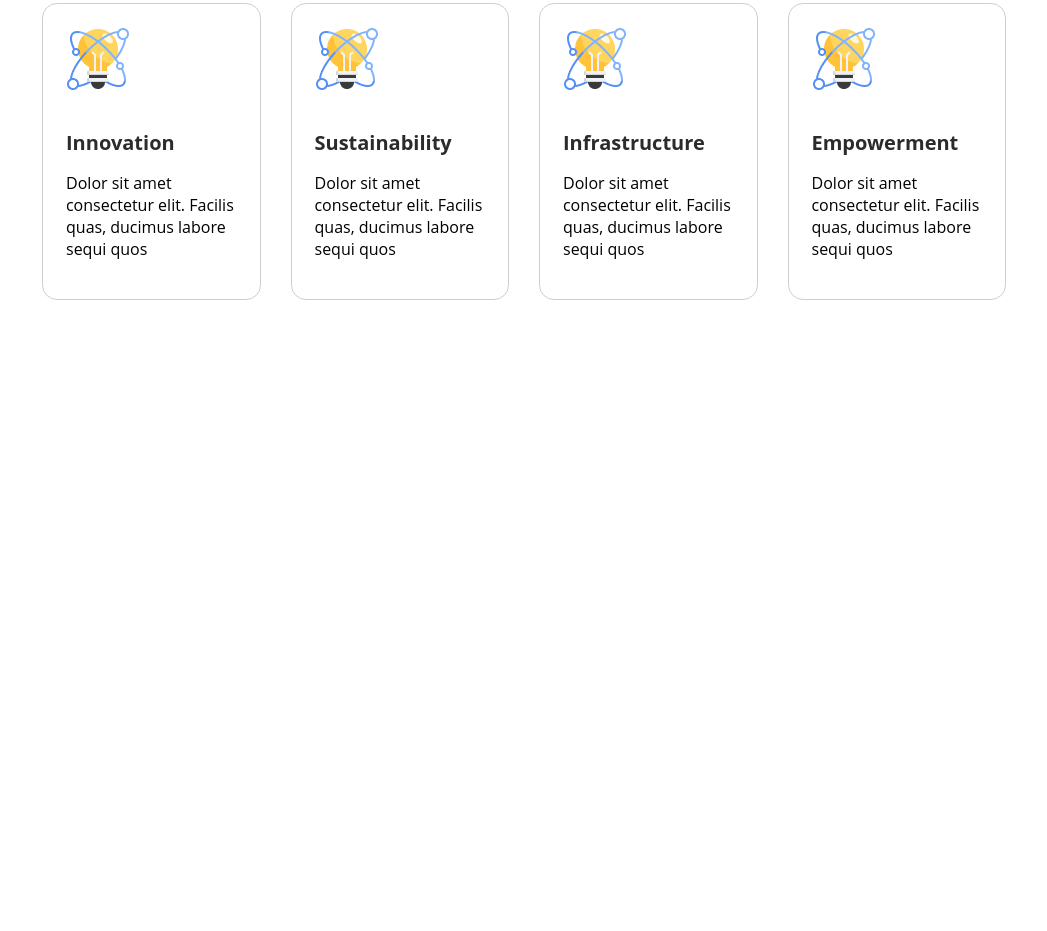
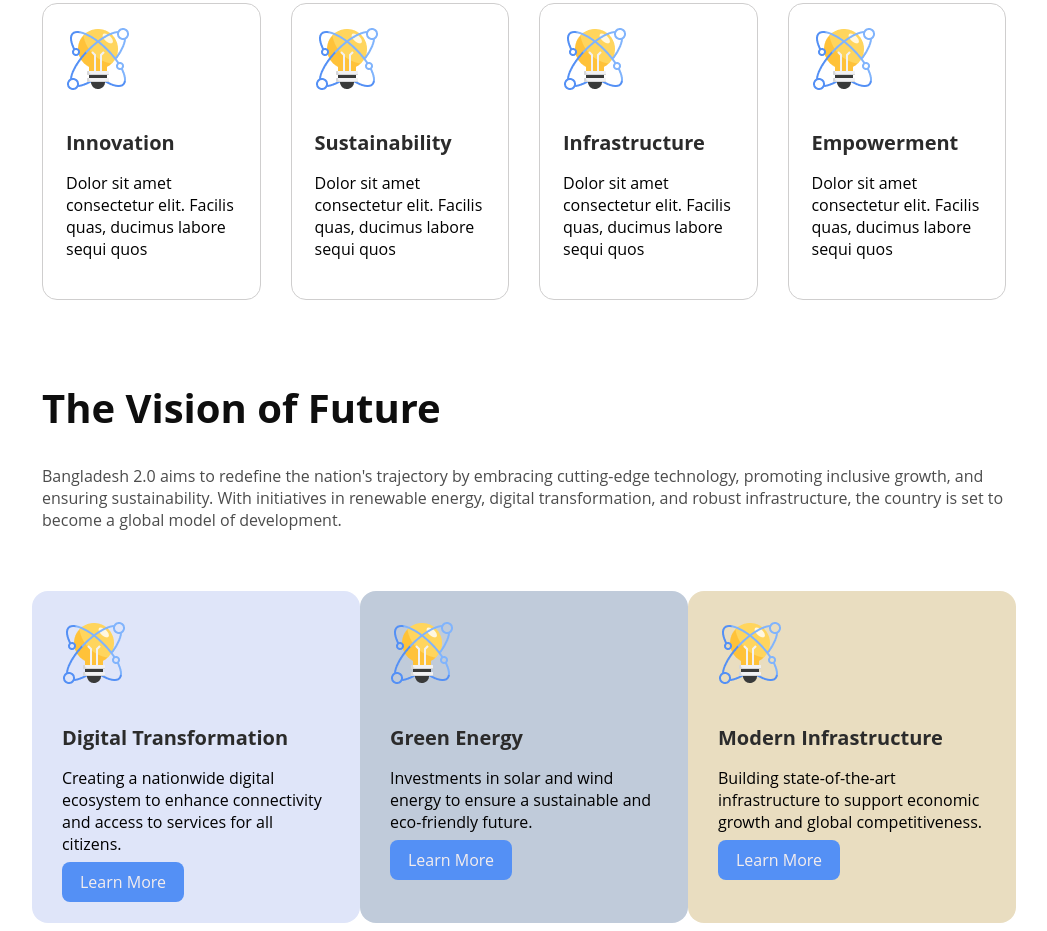
Before and after one commit to Labanya23/Assignment1, a plain HTML site: page index.html in a window 1280 px wide. Shown: the part 844-1775 px from the top of the page, without its empty margins (116-1163 px from the left). Before the commit the page ends 1224 px from the top, so only its background shows below. Drawn offline with Linux system fonts and the light colour scheme.

Commit message:
vision of future update

```diff
--- a/index.html
+++ b/index.html
@@ -66,6 +66,38 @@
             </div>
             </div>
         </section>
+        <section>
+            <h3 class="pillar-heading">The Vision of Future</h3>
+            <p class="visionfuture-description">Bangladesh 2.0 aims to redefine the nation's trajectory by embracing
+                cutting-edge technology, promoting inclusive growth, and ensuring sustainability. With initiatives in
+                renewable energy, digital transformation, and robust infrastructure, the country is set to become a
+                global model of development.</p>
+        </section>
+        <div class="vision-box">
+            <div class="vision-box1">
+                <img src="./assets/card-icon.png" alt="">
+                <h5 class="pillars-heading">Digital Transformation</h5>
+                <p class="pillars-description">Creating a nationwide digital ecosystem to enhance connectivity and
+                    access to services for all citizens.</p>
+                <a class="learn" href="">Learn More</a>
+            </div>
+            <div class="vision-box2">
+                <img src="./assets/card-icon.png" alt="">
+                <h5 class="pillars-heading">Green Energy</h5>
+                <p class="pillars-description">Investments in solar and wind energy to ensure a sustainable and
+                    eco-friendly future.</p>
+                <a class="learn" href="">Learn More</a>
+            </div>
+            <div class="vision-box3">
+                <img src="./assets/card-icon.png" alt="">
+                <h5 class="pillars-heading">Modern Infrastructure</h5>
+                <p class="pillars-description">Building state-of-the-art infrastructure to support economic growth
+                    and global competitiveness.</p>
+                <a class="learn" href="">Learn More</a>
+            </div>
+
+        </div>
+
     </main>
 
 <main>
--- a/styles/style.css
+++ b/styles/style.css
@@ -143,3 +143,48 @@ nav li a{
     color:#2c2b2b;
     margin-bottom:23px;
 }
+.visionfuture-description{
+    font-size:16px;
+    color:#4c4c4c;
+    margin-bottom:24px;
+    margin-left:150px;
+    margin-right:150px;
+
+}
+.vision-box{
+    display:flex;
+    margin-left:140px;
+    margin-right:140px;
+    margin-top:60px;
+    justify-content:space-evenly;
+}
+.vision-box1{
+    width:410px;
+    height:auto;
+    border-radius:16px;
+    background-color:#dfe5f9;
+    padding:30px;
+
+}
+.vision-box2{
+    width:410px;
+    height:auto;
+    border-radius:16px;
+    background-color:#C0cbda;
+    padding:30px;
+}
+.vision-box3{
+    width:410px;
+    height:auto;
+    border-radius:16px;
+    background-color:#e9ddc0;
+    padding:30px;
+}
+.learn{
+    color:#f4eded;
+    background-color:#5490F5;
+    padding:9px 18px;
+    text-decoration:none;
+    border:none;
+    border-radius:8px;
+}
```
